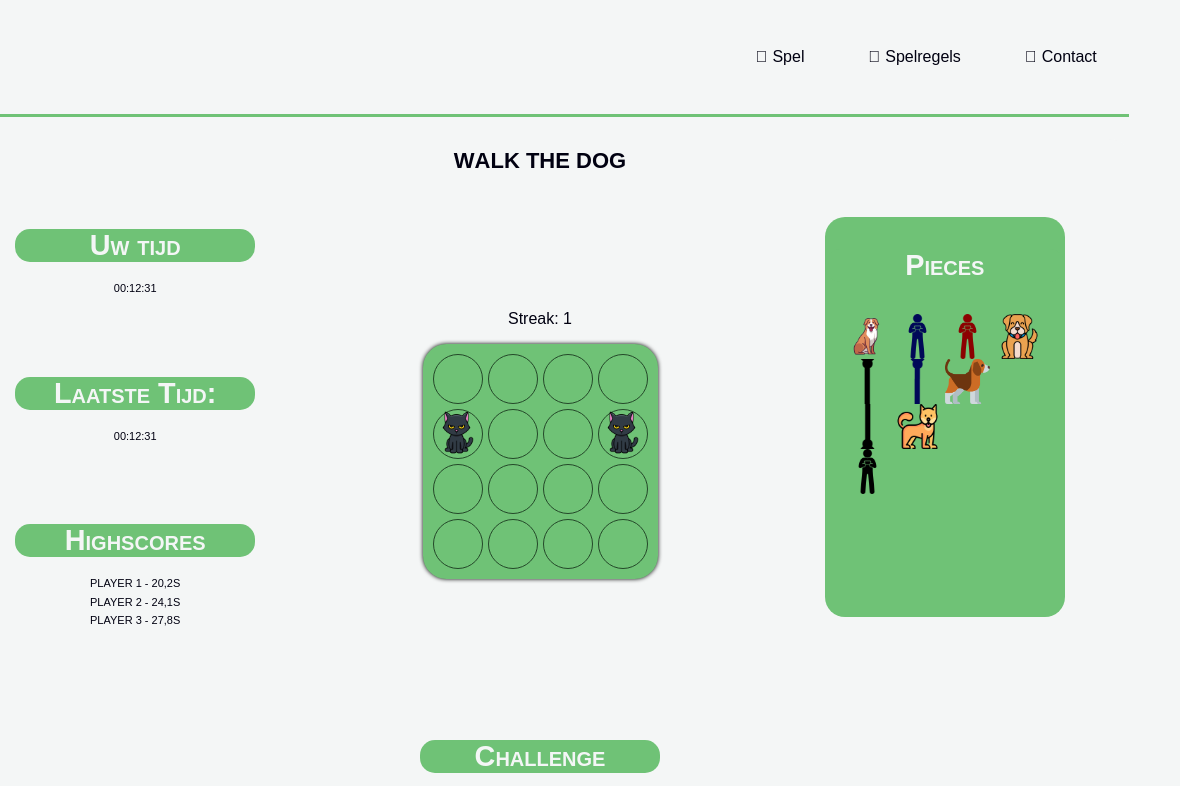
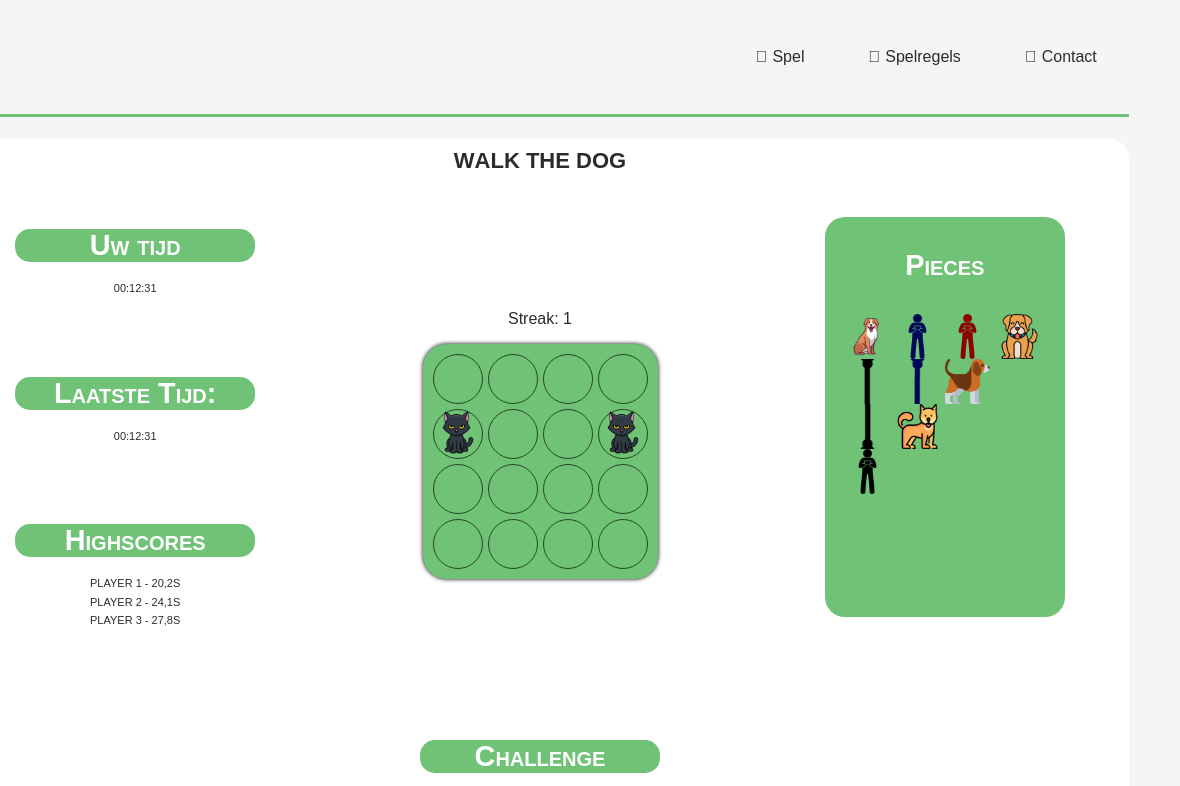
Before and after one commit to WoutDesmedt/smartgame_WTD, a plain HTML site: page index.html in a window 1280 px wide. Shown: the top 786 px of the page, 100-1280 px from the left. Drawn offline with nearby package versions, Linux system fonts and the light colour scheme.

Commit message:
color fixes (background)

```diff
--- a/styles.css
+++ b/styles.css
@@ -7,11 +7,11 @@
     --soft-green: #6FC276;
     --offset-green: #5ea464;
     --dark-green: #244829;
-    --white: #f4f6f6;
-    --black: #010111;
+    --white: #fff;
+    --black: #2B2B2B;
     --primary: var(--black);
     --secondary: var(--background-white);
-    --bg: var(--white);
+    --bg: var(--background-white);
 
 }
 
```
